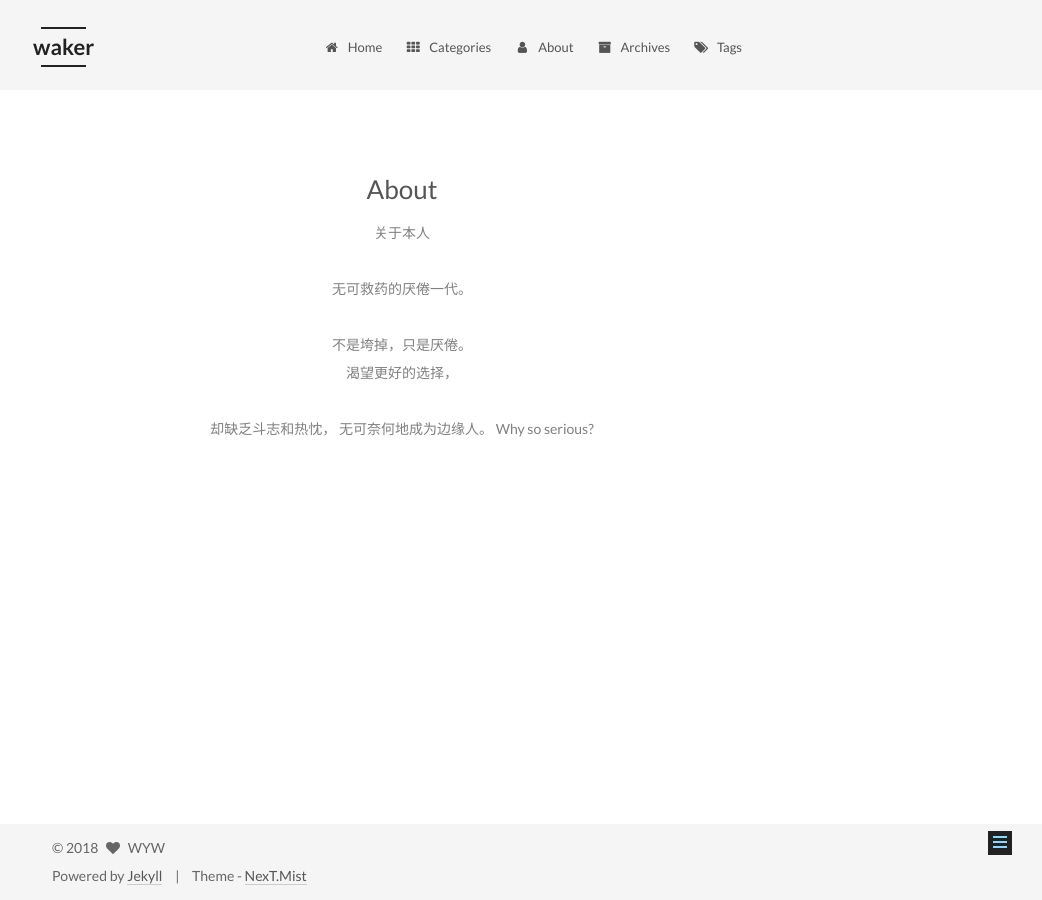
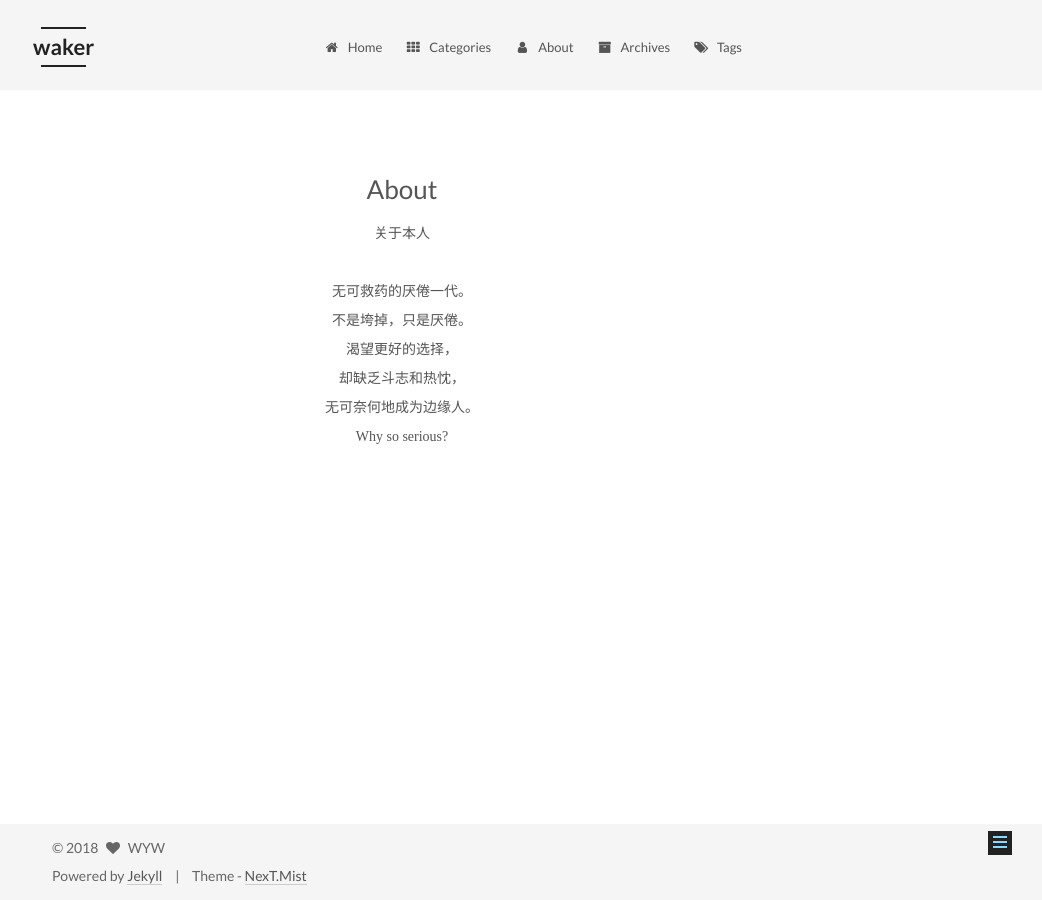
Before and after one commit to atnlp/atnlp.github.io, a Jekyll site: the page built from about/index.md, in a window 1280 px wide. Shown: the whole page, without its empty margins (238-1280 px from the left). Built offline with Jekyll 4.4.1, drawn with Linux system fonts in a browser that asks for light colours.

Commit message:
add about

```diff
--- a/about/index.md
+++ b/about/index.md
@@ -3,11 +3,5 @@ layout: page
 type: about
 ---
 
-<center><font color=grey>关于本人<br><br>无可救药的厌倦一代。<br><br>不是垮掉，只是厌倦。<br>
 
-渴望更好的选择，<br><br>
-却缺乏斗志和热忱，
-
-无可奈何地成为边缘人。
-
-Why so serious? </font></center>
+<center> <font face="STCAIYUN">关于本人<br><br>无可救药的厌倦一代。<br>不是垮掉，只是厌倦。<br> 渴望更好的选择，<br> 却缺乏斗志和热忱，<br> 无可奈何地成为边缘人。<br>Why so serious? </font>
```
